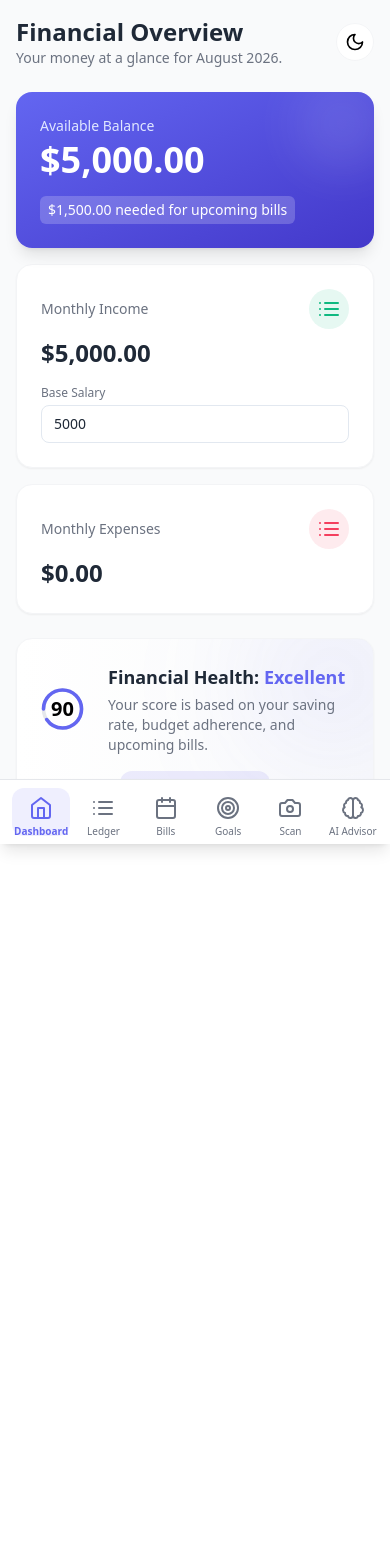
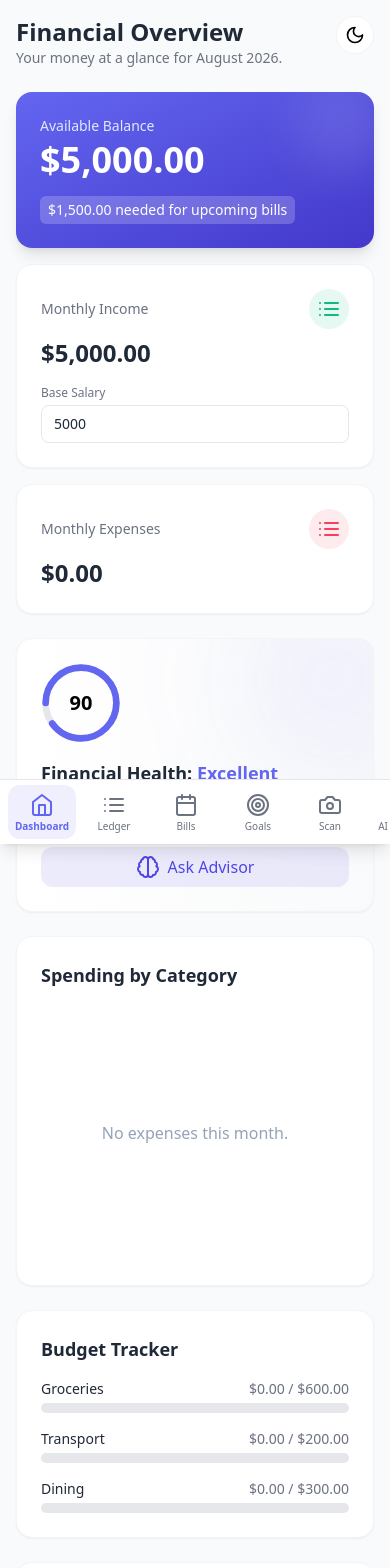
Before and after one commit to lifegateportal/Wealthmate, a React (Vite) app: page / in a window 390 px wide. Shown: the top 1568 px of the page. Before the commit the page ends 844 px from the top, so only its background shows below. Built offline with nearby package versions, Linux system fonts and the light colour scheme.

Commit message:
feat: improve mobile responsiveness across app

```diff
--- a/src/App.jsx
+++ b/src/App.jsx
@@ -195,7 +195,7 @@ export default function App() {
 
   return (
     <div className={`min-h-screen ${theme.bg} font-sans transition-colors duration-300`}>
-      <div className="flex h-screen">
+      <div className="flex min-h-dvh md:h-screen flex-col md:flex-row">
         <Navigation
           activeTab={activeTab}
           setActiveTab={setActiveTab}
@@ -204,7 +204,7 @@ export default function App() {
           theme={theme}
         />
 
-        <main className="flex-1 h-screen overflow-y-auto p-4 md:p-8 pb-24 md:pb-8">
+        <main className="flex-1 min-h-0 overflow-y-auto p-4 md:p-8 pb-24 md:pb-8">
           <div className="max-w-6xl mx-auto">
             {activeTab === 'dashboard' && (
               <DashboardView
--- a/src/components/Navigation.jsx
+++ b/src/components/Navigation.jsx
@@ -19,7 +19,7 @@ export default function Navigation({
 
   return (
     <nav className={`fixed bottom-0 left-0 right-0 ${isDark ? 'bg-slate-800 border-slate-700' : 'bg-white border-gray-200'} border-t md:relative md:w-64 md:border-t-0 md:border-r md:h-screen md:flex-shrink-0 z-50 shadow-lg md:shadow-none transition-colors`}>
-      <div className="flex md:flex-col justify-around md:justify-start h-16 md:h-full p-2 md:p-6 space-x-1 md:space-x-0 md:space-y-2">
+      <div className="flex md:flex-col items-center md:items-stretch md:justify-start h-16 md:h-full px-2 md:p-6 gap-1 md:gap-2 overflow-x-auto md:overflow-visible">
         <div className="hidden md:flex items-center justify-between gap-3 mb-8 px-2">
           <div className="flex items-center gap-3">
             <div className="p-2 bg-indigo-600 rounded-lg text-white"><IconDollar /></div>
@@ -39,14 +39,14 @@ export default function Navigation({
           <button
             key={tab.id}
             onClick={() => setActiveTab(tab.id)}
-            className={`flex flex-col md:flex-row items-center md:px-4 py-2 rounded-xl flex-1 md:flex-none transition-all ${
+            className={`flex flex-col md:flex-row items-center justify-center md:justify-start px-2 md:px-4 py-2 rounded-xl min-w-[68px] md:min-w-0 md:w-full md:flex-none transition-all ${
               activeTab === tab.id
                 ? 'text-indigo-500 bg-indigo-500/10 font-semibold'
                 : `${theme.textMuted} ${theme.hover}`
             }`}
           >
             <div className="mb-1 md:mb-0 md:mr-3">{tab.icon}</div>
-            <span className="text-[10px] md:text-sm">{tab.label}</span>
+            <span className="text-[10px] leading-none md:text-sm md:leading-normal whitespace-nowrap">{tab.label}</span>
           </button>
         ))}
 
--- a/src/views/AdvisorView.jsx
+++ b/src/views/AdvisorView.jsx
@@ -131,7 +131,7 @@ export default function AdvisorView({
         <p className={`${theme.textMuted} text-sm`}>Chat with your personalized AI financial advisor.</p>
       </header>
 
-      <div className={`flex-1 ${theme.card} rounded-2xl border shadow-sm flex flex-col overflow-hidden min-h-[400px] max-h-[600px]`}>
+      <div className={`flex-1 ${theme.card} rounded-2xl border shadow-sm flex flex-col overflow-hidden min-h-[320px] md:min-h-[400px] max-h-[70vh] md:max-h-[600px]`}>
         <div className="flex-1 overflow-y-auto p-4 space-y-4">
           {chatHistory.map((msg, idx) => (
             <div key={idx} className={`flex ${msg.role === 'user' ? 'justify-end' : 'justify-start'}`}>
@@ -158,7 +158,7 @@ export default function AdvisorView({
           <div ref={chatEndRef} />
         </div>
 
-        <form onSubmit={handleSend} className={`p-3 border-t ${theme.border} ${isDark ? 'bg-slate-800' : 'bg-white'} flex gap-2`}>
+        <form onSubmit={handleSend} className={`p-3 border-t ${theme.border} ${isDark ? 'bg-slate-800' : 'bg-white'} flex items-end gap-2`}>
           <input
             type="text"
             value={inputMsg}
@@ -166,7 +166,7 @@ export default function AdvisorView({
             placeholder="Ask about your budget, spending trends..."
             className={`flex-1 p-3 rounded-xl outline-none focus:ring-2 focus:ring-indigo-500 transition-shadow ${theme.input}`}
           />
-          <button type="submit" disabled={isLoading || !inputMsg.trim()} className="bg-indigo-600 text-white p-3 rounded-xl hover:bg-indigo-700 disabled:opacity-50 transition-colors">
+          <button type="submit" disabled={isLoading || !inputMsg.trim()} className="shrink-0 bg-indigo-600 text-white p-3 rounded-xl hover:bg-indigo-700 disabled:opacity-50 transition-colors">
             <IconSend />
           </button>
         </form>
--- a/src/views/BillsView.jsx
+++ b/src/views/BillsView.jsx
@@ -43,12 +43,12 @@ export default function BillsView({
 
   return (
     <div className="space-y-6 animate-in fade-in slide-in-from-right-8 duration-300">
-      <header className="flex justify-between items-center">
+      <header className="flex flex-col sm:flex-row sm:justify-between sm:items-center gap-4">
         <div>
           <h2 className={`text-2xl font-bold ${theme.text}`}>Monthly Bills</h2>
           <p className={`${theme.textMuted} text-sm`}>Track recurring payments and auto-log them.</p>
         </div>
-        <button onClick={() => setIsAdding(!isAdding)} className="flex items-center gap-2 bg-indigo-600 text-white px-4 py-2 rounded-xl hover:bg-indigo-700 transition-colors">
+        <button onClick={() => setIsAdding(!isAdding)} className="w-full sm:w-auto justify-center flex items-center gap-2 bg-indigo-600 text-white px-4 py-2 rounded-xl hover:bg-indigo-700 transition-colors">
           <IconPlus /> <span className="hidden sm:inline">Add Bill</span>
         </button>
       </header>
@@ -67,7 +67,7 @@ export default function BillsView({
             <label className={`block text-xs ${theme.textMuted} mb-1`}>Due Date</label>
             <input type="date" value={newBill.dueDate} onChange={e => setNewBill({ ...newBill, dueDate: e.target.value })} className={`w-full p-2 border rounded-lg outline-none ${theme.input}`} required />
           </div>
-          <button type="submit" className="bg-indigo-600 text-white p-2 rounded-lg hover:bg-indigo-700 font-medium">Save Bill</button>
+          <button type="submit" className="w-full md:w-auto bg-indigo-600 text-white p-2 rounded-lg hover:bg-indigo-700 font-medium">Save Bill</button>
         </form>
       )}
 
--- a/src/views/DashboardView.jsx
+++ b/src/views/DashboardView.jsx
@@ -73,7 +73,7 @@ export default function DashboardView({
 
   return (
     <div className="space-y-6 animate-in fade-in slide-in-from-bottom-4 duration-500">
-      <header className="flex justify-between items-center">
+      <header className="flex justify-between items-start sm:items-center gap-3">
         <div>
           <h2 className={`text-2xl font-bold ${theme.text}`}>Financial Overview</h2>
           <p className={`${theme.textMuted} text-sm`}>Your money at a glance for {new Date().toLocaleString('default', { month: 'long', year: 'numeric' })}.</p>
@@ -120,9 +120,9 @@ export default function DashboardView({
         </div>
       </div>
 
-      <div className={`mt-6 ${theme.card} rounded-2xl p-6 border shadow-sm flex flex-col md:flex-row items-center justify-between gap-4 bg-gradient-to-r ${isDark ? 'from-slate-800 to-slate-800' : 'from-white to-gray-50'} overflow-hidden relative`}>
+      <div className={`mt-6 ${theme.card} rounded-2xl p-6 border shadow-sm flex flex-col md:flex-row items-start sm:items-center justify-between gap-4 bg-gradient-to-r ${isDark ? 'from-slate-800 to-slate-800' : 'from-white to-gray-50'} overflow-hidden relative`}>
         <div className="absolute -right-10 -top-10 w-40 h-40 bg-indigo-500/10 rounded-full blur-3xl"></div>
-        <div className="flex items-center gap-6 z-10">
+        <div className="flex flex-col sm:flex-row sm:items-center gap-4 sm:gap-6 z-10">
           <div className="relative w-20 h-20 flex items-center justify-center">
             <svg className="w-full h-full transform -rotate-90" viewBox="0 0 36 36">
               <path className="text-gray-200 dark:text-slate-700" strokeWidth="3" stroke="currentColor" fill="none" d="M18 2.0845 a 15.9155 15.9155 0 0 1 0 31.831 a 15.9155 15.9155 0 0 1 0 -31.831" />
@@ -135,7 +135,7 @@ export default function DashboardView({
             <p className={`${theme.textMuted} text-sm mt-1 max-w-md`}>Your score is based on your saving rate, budget adherence, and upcoming bills.</p>
           </div>
         </div>
-        <button onClick={() => setActiveTab('advisor')} className="z-10 px-4 py-2 bg-indigo-600/10 text-indigo-600 dark:text-indigo-400 font-medium rounded-xl hover:bg-indigo-600/20 transition-colors flex items-center gap-2">
+        <button onClick={() => setActiveTab('advisor')} className="z-10 w-full sm:w-auto px-4 py-2 bg-indigo-600/10 text-indigo-600 dark:text-indigo-400 font-medium rounded-xl hover:bg-indigo-600/20 transition-colors flex items-center justify-center gap-2">
           <IconBrain /> Ask Advisor
         </button>
       </div>
@@ -193,9 +193,9 @@ export default function DashboardView({
       </div>
 
       <div className={`${theme.card} rounded-2xl p-6 border shadow-sm mt-6`}>
-        <div className="flex justify-between items-center mb-6">
+        <div className="flex flex-col sm:flex-row sm:justify-between sm:items-center gap-3 mb-6">
           <h3 className={`text-lg font-semibold ${theme.text}`}>6-Month Cash Flow Trend</h3>
-          <div className="flex items-center gap-4 text-sm">
+          <div className="flex flex-wrap items-center gap-3 text-sm">
             <span className="flex items-center gap-1.5"><div className="w-3 h-3 rounded-full bg-emerald-500"></div> Income</span>
             <span className="flex items-center gap-1.5"><div className="w-3 h-3 rounded-full bg-rose-500"></div> Expenses</span>
           </div>
--- a/src/views/GoalsView.jsx
+++ b/src/views/GoalsView.jsx
@@ -25,12 +25,12 @@ export default function GoalsView({
 
   return (
     <div className="space-y-6 animate-in fade-in slide-in-from-bottom-4 duration-500">
-      <header className="flex justify-between items-center">
+      <header className="flex flex-col sm:flex-row sm:justify-between sm:items-center gap-4">
         <div>
           <h2 className={`text-2xl font-bold ${theme.text} flex items-center gap-2`}>Savings Goals <span className="text-[10px] bg-gradient-to-r from-amber-200 to-amber-400 text-amber-900 px-2 py-0.5 rounded-full font-bold uppercase tracking-wider shadow-sm">Premium</span></h2>
           <p className={`${theme.textMuted} text-sm`}>Set targets and track your progress towards financial freedom.</p>
         </div>
-        <button onClick={() => setIsAdding(!isAdding)} className="flex items-center gap-2 bg-indigo-600 text-white px-4 py-2 rounded-xl hover:bg-indigo-700 transition-colors">
+        <button onClick={() => setIsAdding(!isAdding)} className="w-full sm:w-auto justify-center flex items-center gap-2 bg-indigo-600 text-white px-4 py-2 rounded-xl hover:bg-indigo-700 transition-colors">
           <IconPlus /> <span className="hidden sm:inline">New Goal</span>
         </button>
       </header>
--- a/src/views/TransactionsView.jsx
+++ b/src/views/TransactionsView.jsx
@@ -129,7 +129,7 @@ export default function TransactionsView({
           <h2 className={`text-2xl font-bold ${theme.text}`}>Ledger</h2>
           <p className={`${theme.textMuted} text-sm`}>Search, filter, and export your history.</p>
         </div>
-        <div className="flex gap-2">
+        <div className="flex flex-wrap gap-2">
           <button onClick={exportCSV} className={`flex items-center gap-2 ${theme.card} ${theme.text} border px-4 py-2 rounded-xl hover:bg-indigo-50 dark:hover:bg-indigo-900 transition-colors`}>
             <IconDownload /> <span className="hidden sm:inline">Export</span>
           </button>
@@ -204,14 +204,14 @@ export default function TransactionsView({
       <div className={`${theme.card} rounded-2xl border shadow-sm overflow-hidden`}>
         <div className={`p-4 border-b ${theme.border} flex flex-col sm:flex-row gap-4`}>
           <input type="text" placeholder="Search merchants or categories..." value={searchTerm} onChange={(e) => setSearchTerm(e.target.value)} className={`flex-1 p-2 border rounded-lg outline-none focus:ring-2 focus:ring-indigo-500 ${theme.input}`} />
-          <select value={filterType} onChange={(e) => setFilterType(e.target.value)} className={`p-2 border rounded-lg outline-none ${theme.input}`}>
+          <select value={filterType} onChange={(e) => setFilterType(e.target.value)} className={`w-full sm:w-auto p-2 border rounded-lg outline-none ${theme.input}`}>
             <option value="all">All Types</option>
             <option value="expense">Expenses Only</option>
             <option value="income">Income Only</option>
           </select>
         </div>
         <div className="overflow-x-auto">
-          <table className="w-full text-left text-sm text-gray-600 dark:text-gray-300">
+          <table className="w-full min-w-[680px] text-left text-sm text-gray-600 dark:text-gray-300">
             <thead className={`${isDark ? 'bg-slate-800/50 text-slate-400' : 'bg-gray-50 text-gray-700'} text-xs uppercase font-semibold`}>
               <tr>
                 <th className="px-6 py-4">Date</th>
```
